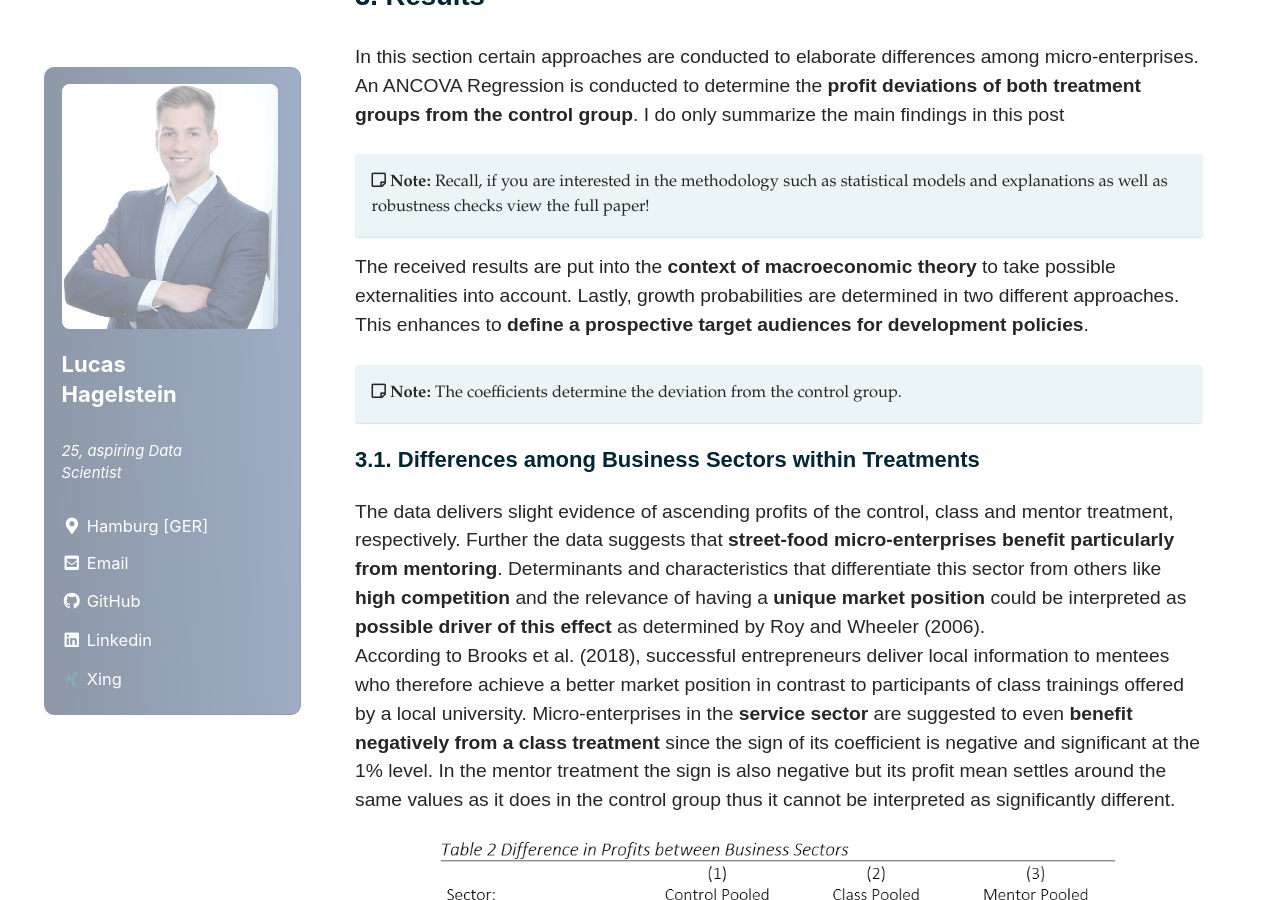
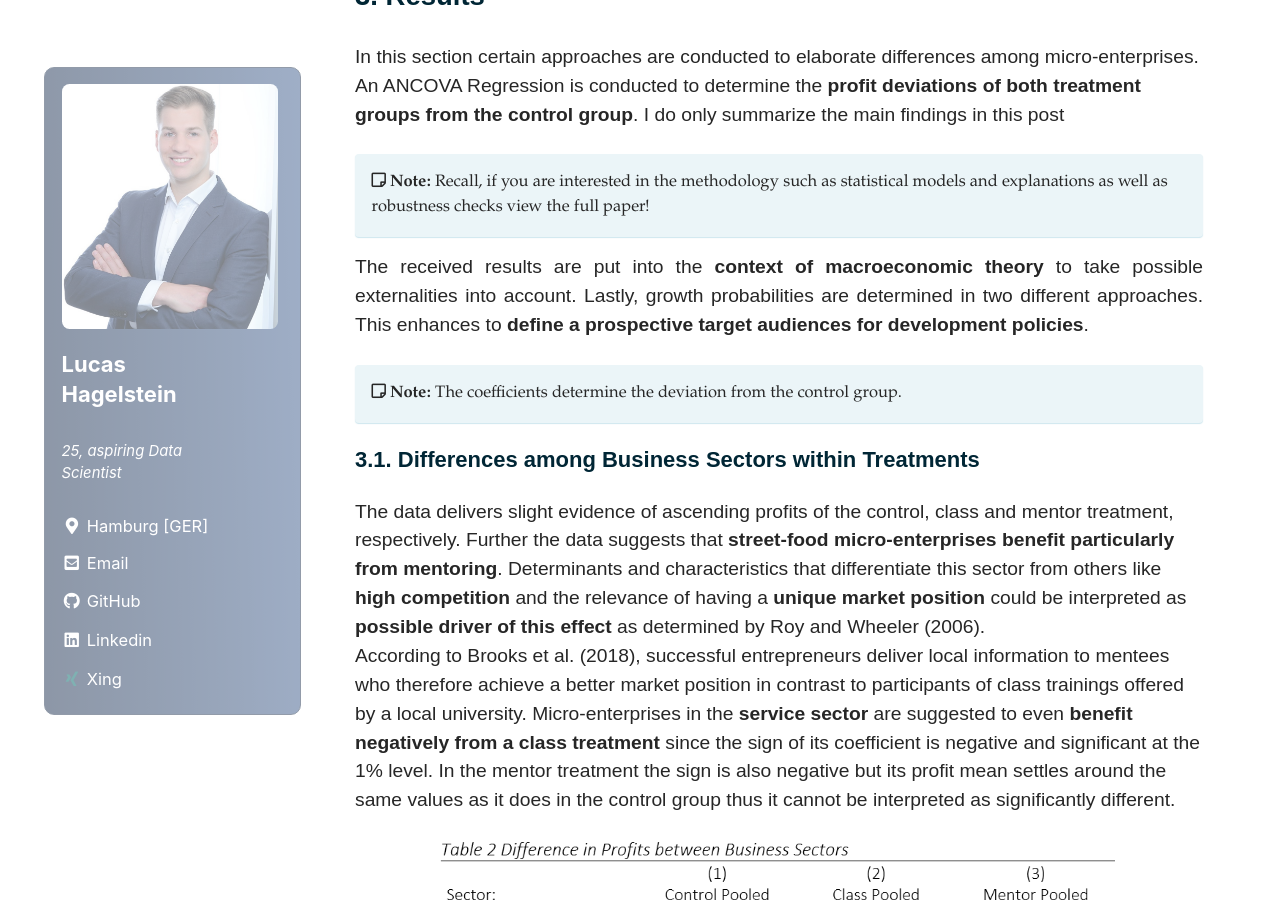
Before and after one commit to LHAGELS/LHAGELS.github.io, a Jekyll site: the page built from _posts/2020-06-04-PART-II-Development-Opportunities-of-Micro-Entrepreneurs-Evidence-from-Kenya.md, in a window 1280 px wide and 900 px high, scrolled down 568 px. Built offline with Jekyll 4.4.1, drawn with Linux system fonts in a browser that asks for light colours; cached includes are drawn as plain includes; nearby versions of some CDN libraries.

Commit message:
new github

```diff
--- a/_posts/2020-06-04-PART-II-Development-Opportunities-of-Micro-Entrepreneurs-Evidence-from-Kenya.md
+++ b/_posts/2020-06-04-PART-II-Development-Opportunities-of-Micro-Entrepreneurs-Evidence-from-Kenya.md
@@ -18,20 +18,21 @@
 
 Part II of this series addresses the results we calculate with help of ANCOVA and Logistic Regression if you have missed the introduction make sure to stay tuned first and jump right into [part I](https://lhagels.github.io/PART-I-Development-Opportunities-of-Micro-Entrepreneurs-Evidence-from-Kenya/)! It may ease to follow the analysis.
 
-  {: .text-justify}
+{: .text-justify}
 # About Profits, Growth Rates and Elasticities
-
 ## 3. Results
 In this section certain approaches are conducted to elaborate differences among micro-enterprises. An ANCOVA Regression is conducted to determine the **profit deviations of both treatment groups from the control group**. I do only summarize the main findings in this post
 
 <i class="far fa-sticky-note"></i> **Note:** Recall, if you are interested in the methodology such as statistical models and explanations as well as robustness checks view the full paper!
   {: .notice--info}
 
+{: .text-justify}
 The received results are put into the **context of macroeconomic theory** to take possible externalities into account. Lastly, growth probabilities are determined in two different approaches. This enhances to **define a prospective target audiences for development policies**.
 
 <i class="far fa-sticky-note"></i> **Note:** The coefficients determine the deviation from the control group.
   {: .notice--info}
 
+{: .text-justify}
 ### 3.1. Differences among Business Sectors within Treatments
 The data delivers slight evidence of ascending profits of the control, class and mentor treatment, respectively. Further the data suggests that **street-food micro-enterprises benefit particularly from mentoring**. Determinants and characteristics that differentiate this sector from others like **high competition** and the relevance of having a **unique market position** could be interpreted as **possible driver of this effect** as determined by Roy and Wheeler (2006).
 According to Brooks et al. (2018), successful entrepreneurs deliver local information to mentees who therefore achieve a better market position in contrast to participants of class trainings offered by a local university. Micro-enterprises in the **service sector** are suggested to even **benefit negatively from a class treatment** since the sign of its coefficient is negative and significant at the 1% level. In the mentor treatment the sign is also negative but its profit mean settles around the same values as it does in the control group thus it cannot be interpreted as significantly different.
@@ -42,6 +43,7 @@
   </figure>
 </center>
 
+{: .text-justify}
 ### 3.2. Insights of Retail and Street-Food Sector
 Subsequent to the comparison of profit differences among business sectors within treatment groups a more detailed view will follow in this section. Further insights of the **profit compositions over time** are given for the **retail and street-food sector** since sufficient evidence has been shown to assume them differently. Moreover, the profits are disaggregated by treatment groups.
 
@@ -53,6 +55,7 @@
   </figure>
 </center>
 
+{: .text-justify}
 The Retail sector experienced average profits of 1841 KSh over the period of 17 months after the treatment. Whereas the **class group reaches 233.2 KSh higher** profits (= 2074.2 KSh) (significant at 10% level) and the **mentor group reaches 451.6 KSh higher** profits (= 2292.6 KSh) (significant at 1% level) **than the control group**. Both treatment groups do not differ significantly from each other. In the wave-by-wave approach the mentees have significantly higher profits than the control group in wave 1 (2106.4 KSh, 10% level), wave 4 (2484.3 KSh, 5% level) and wave 5 (3363.1 KSh, 5% level). A **substantial rise in profits of mentees is noticed from wave 2 until wave 5**. The class group rises in the same manner as the mentor group but on a lower level in each wave.
 Hence, other than mentoring, it is not significantly different from the control group in wave 5. Between wave 3 and wave 4 are contradictory trends of the treatments and the control group. The control group declines in profits by 15.5%. In contrast, the treatment groups incline significantly by 10% (Mentees) and 20% (Class).
 This **dynamic effect delivers first evidence of positive treatment effects** of both, class training and mentoring, **on profits of micro-enterprises in the retail sector**. (See Table 3)
@@ -71,6 +74,7 @@
   </figure>
 </center>
 
+{: .text-justify}
 The **control group** in the street-food sector has **average pooled profits of 1352 KSh** over the period of 17 months after the treatment. These are not significantly different from the class group but from mentees. The latter achieve on **average 1236 KSh higher profits** at a 1% significance level which is equal to an average treatment effect of **91.4% higher profits** compared to baseline. This doubling effect is predominantly caused by a **sharp rise of profits** beginning in wave 2 that is interrupted at the **maximum value of 5096 KSh in wave 5**.
 First, this implies a growth of about 3188 KSh since wave 2 which equals a **growth rate of 2.64**. Second, **mentees yield 3171 KSh significantly higher profits than the control group which is equal to higher profits of 164.7%**. The growing period lasts 5 months and is assumed to be a **high economic cycle** (as described in [part I](https://lhagels.github.io/PART-I-Development-Opportunities-of-Micro-Entrepreneurs-Evidence-from-Kenya/)) during which the **street-food sector is able to benefit in great parts**. Between wave 5 and wave 6 a sharp decline from 5096 KSh to only 1113 KSh occurred such that mentee profits settle around the control and class mean again. This **contradictory trend** delivers **evidence that mentees in the street-food sector respond particularly sensitive to changes in the economic activity**. In wave 7 mentor profits stay on the same level whereas both other groups increase by 650 KSh (= 50-60%). Thus mentees yield significantly lower profits than participants of the class and control group at the end of the observation period. (See Table 4)
 
@@ -88,6 +92,7 @@
   </figure>
 </center>
 
+{: .text-justify}
 The latter results have shown **evidence of a sharp decrease in profits in the street-food sector**. Especially the **subgroup of mentees shrinks in profits** extremely and **settles around values of the same level** as the class and control group in wave 6 (12 months after treatment). Beyond, an **overall decline in profits** is recorded in the period between December and February. Hence, this period is suggested to be a **low economic cycle**, during which a **reduction of consumer spending** would be expected.
 However, this remarkable effect cannot solely be explained by lower spending behaviours. To further provide an interpretation approach for shrinking profits in the **street-food sector at a higher degree compared to the retail** it is made use of **income and price elasticities**.
 According to Andreyeva et al. (2010) **take-away food in the US** is characterised by the **highest positive price elasticity** among all food categories. More detailed they concluded the elasticity to be equal to 0.82 while the elasticities of **basic food is approximately half as high**. In other words, if the price increases (_decreases_) by 1%, the demand of take away food increases (_decreases_) by 0.82%. Moreover, Meade et al. (2011) concluded low-income rather than high-income countries to react more sensitively in their food consumption, to changes in income or food prices. In addition this responsiveness varies among different types of food whereas take-away food also records for the highest and basic food for the lowest price elasticity. Further they quantify the **income elasticity of food for the US equal to 0.35** while the **income elasticity in Kenya is suggested to be twice as high**. Beyond, Aladejimokun et al. (2015) determine take-away food consumption in developing countries as a **luxury good**.
@@ -95,6 +100,7 @@
 In contrast, normal goods like basic foods have lower elasticities thus the consumer demand increased (_decreased_) by a lower degree during high economic activity (_low economic activity_).
 Recent studies deliver evidence that suggests **high income elasticities of take-away food in developing countries as partial drivers of the sharp decline in profits of street-food micro-enterprises**. In contrast, **retailers** in Kenya experienced **declines by a lower degree since they supply basic food rather than take-away food**. As mentioned above basic food is characterised by a lower income elasticity thus consumers rather avoid the consumption of take-away food than the consumption of basic food.
 
+{: .text-justify}
 ### 3.3. Growth Probabilities at the End of one Economic Cycle
 **Logistic regression** is conducted to investigate differences in the likelihood of a grown profit among treatment groups. As examined previously an **economic cycle is suggested to be 12 months** in length.
 First, **“average growth”** is defined by the difference between the profits at baseline and the **average yield profits from wave 1 until wave 6**, this is equal to a period of 12 months after the treatment. Second, the same analysis is conducted again but narrowed in the definition of profit growth. Now, growth is determined by **"point growth"**. Thus it investigates the likelihood of **profit growth after exactly 12 months** instead of the average value within this period.
@@ -102,6 +108,7 @@
 <i class="far fa-sticky-note"></i> **Note:** Recall, if you are interested in the methodology such as statistical models used in this paper have a look at the full paper!
   {: .notice--info}
 
+{: .text-justify}
 ### 3.3.1. Overview of Probabilities
 Table 5 summarizes the likelihoods of groups within each sector. According to the “average” values, **mentees are most successful with exception of the mentees in the service sector** where no evidence of significant different probabilities has been found. Nearly **70% of mentees** who operate in the **street-food** sector record growths in **average profits** and therefore establish as the salient subgroup of micro-enterprises. **In contrast, this subgroup only reaches a probability of 22% with respect to the point approach**.
 The growth probability of **mentees in the retail sector is equal to 62% in the average-approach** while **53% of mentees still experience a growth in the point approach** (see above, street-food sector =22%). This provides evidence that the **retail sector indicates as stable even under circumstances where the otherwise strong street-food sector performs poorly**.
@@ -112,8 +119,9 @@
   </figure>
 </center>
 
+{: .text-justify}
 Finally, we analysed the data and got convenient knowledge about treatment groups and their profits in each business sector.
 The first suggestion would be to aim the Street-Food sector when introducing development policies since they yield substantially high profits. But after investigating the growth rates of both Retail and Street-Food sector we find the **Street-Food sector only increasing in the short-run** thus the **"average growth rate"** might be **biased upwards**. When focussing the **"point growth rate"** we find the **Retail sector** to have a **higher growth rate than the Street-Food sector**. Therefore we conclude rather the **Retail sector to be stable** and therefore to be a great addressee of **development policies**.
 
+{: .text-justify}
 Lastly, we have to draw further conclusions from our analysis and discuss possible policy implications. Therefore, you should follow finish this journey of this series in [part III](https://lhagels.github.io/Part-III-Development-Opportunities-of-Micro-Entrepreneurs-Evidence-from-Kenya/).
-  {: .text-justify}
```
Also changed, not shown: _posts/2020-05-31-How-to-visualize-the-composition-of-your-university-programme.md (+1 -1 lines), _posts/2020-06-03-PART-I-Development-Opportunities-of-Micro-Entrepreneurs-Evidence-from-Kenya.md (+10 -3 lines), _posts/2020-06-05-Part-III-Development-Opportunities-of-Micro-Entrepreneurs-Evidence-from-Kenya.md (+3 -0 lines).
